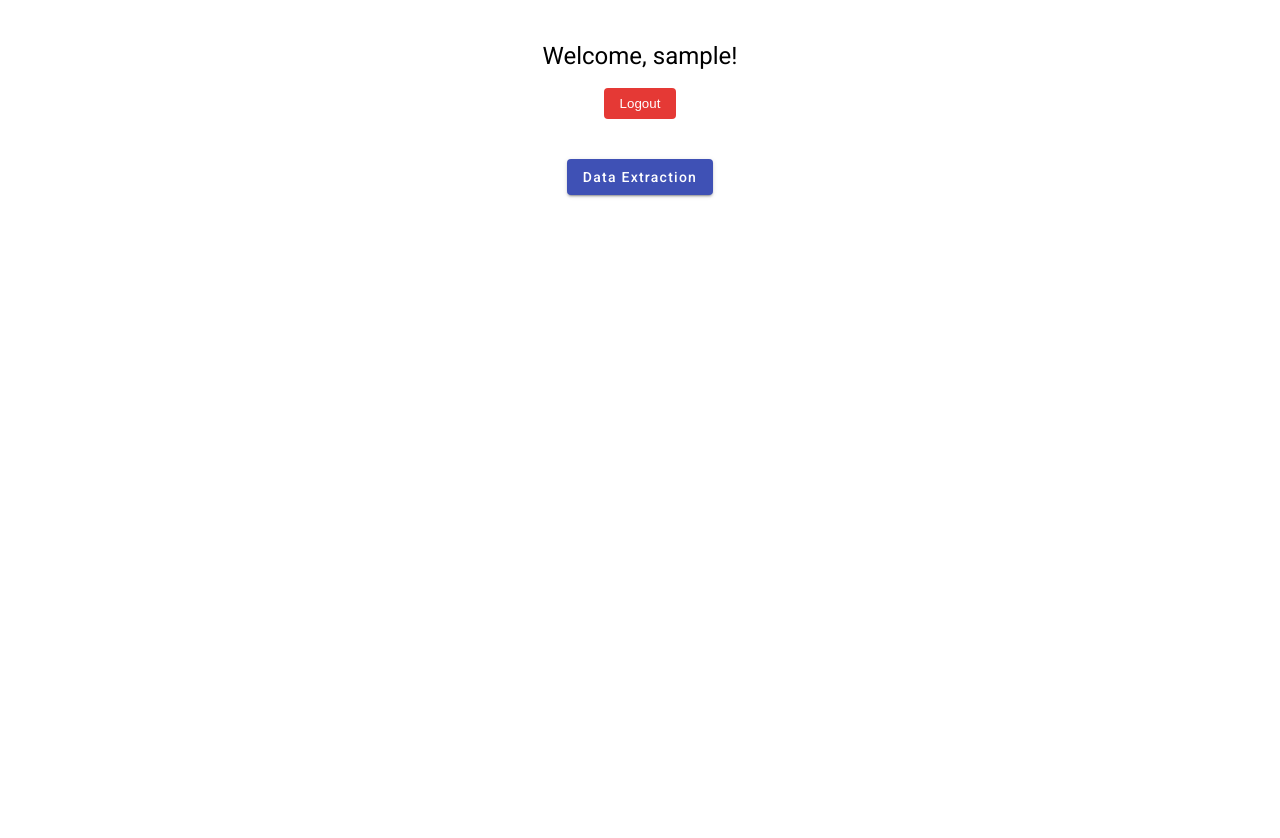
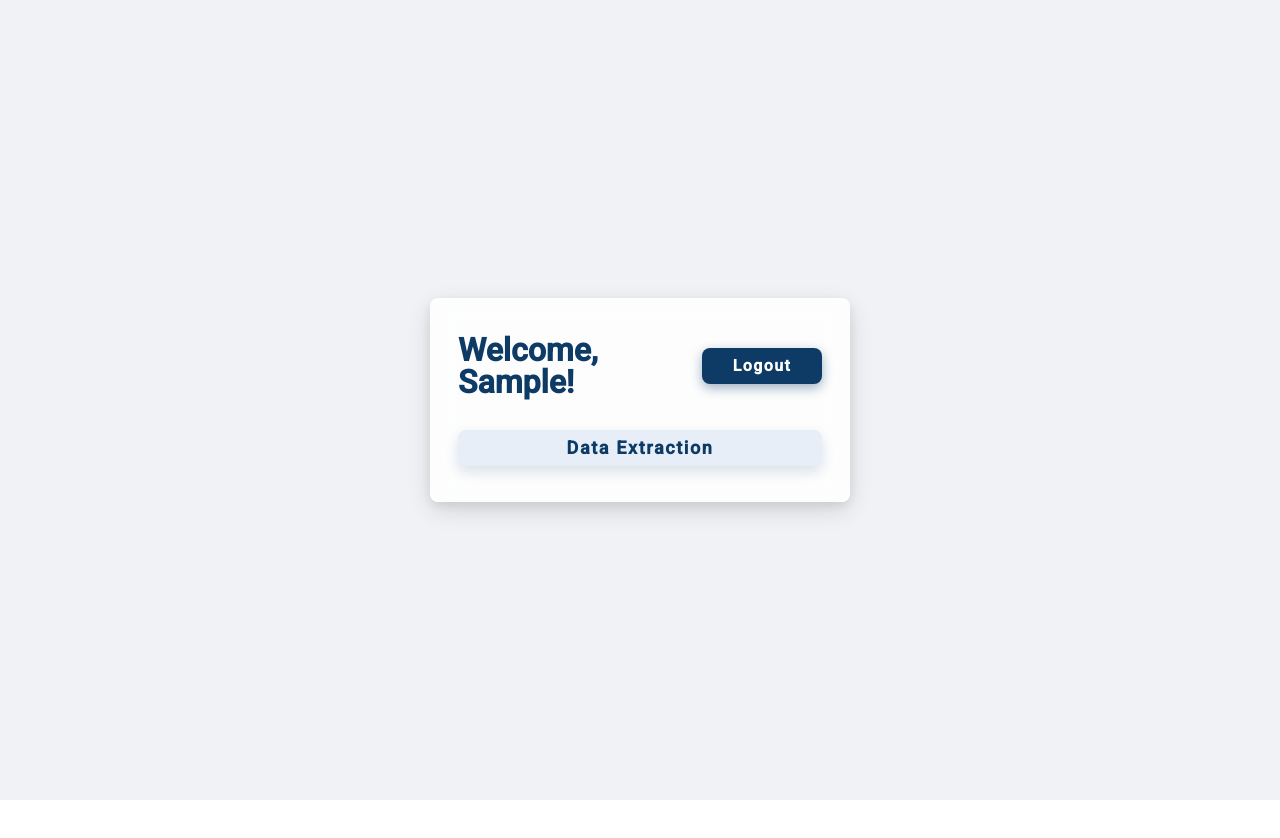
Before and after one commit to PranavUST/Extract-and-Load-PoC, an Angular app in the folder extract-load-ui/: page /landing in a window 1280 px wide. After the commit the page ends 800 px from the top, so only its background shows below. Built offline with nearby package versions, Linux system fonts and the light colour scheme; sample sign-in values are in the browser's storage.

Commit message:
Landing page adjustments

```diff
--- a/extract-load-ui/src/app/pages/landing/landing.html
+++ b/extract-load-ui/src/app/pages/landing/landing.html
@@ -1,15 +1,24 @@
-<div class="landing-container">
-  <h1>Welcome, {{ authService.getCurrentUser()?.username }}!</h1>
+<div class="landing-background">
+  <div class="landing-container">
+    <mat-card>
+      <header class="header">
+        <h1 class="mat-title">
+          Welcome, <span class="username">{{ currentUser?.username }}</span>!
+        </h1>
+        <button (click)="logout()" mat-raised-button class="logout-btn">
+          Logout
+        </button>
+      </header>
 
-  <button (click)="logout()" class="logout-btn">Logout</button>
+      <nav class="nav-buttons">
+        <button mat-raised-button class="nav-btn" routerLink="/data-extraction">
+          Data Extraction
+        </button>
 
-  <div class="nav-buttons">
-    <button mat-raised-button color="primary" routerLink="/data-extraction">Data Extraction</button>
-    <button *ngIf="authService.getUserRole() === 'Admin'"
-        mat-raised-button
-        routerLink="/user-management">
-        User Management
-    </button>
-
+        <button *ngIf="userRole === 'Admin'" mat-raised-button class="nav-btn" routerLink="/user-management">
+          User Management
+        </button>
+      </nav>
+    </mat-card>
   </div>
 </div>
--- a/extract-load-ui/src/app/pages/landing/landing.scss
+++ b/extract-load-ui/src/app/pages/landing/landing.scss
@@ -1,19 +1,85 @@
+.landing-background {
+  min-height: 100vh;
+  display: flex;
+  align-items: center;
+  justify-content: center;
+  background: #f0f2f5; // very light gray background for subtle contrast
+}
+
 .landing-container {
-  text-align: center;
-  margin-top: 40px;
+  width: 100%;
+  max-width: 420px;
+  margin: auto;
 }
-.logout-btn {
-  margin-bottom: 20px;
-  background: #e53935;
-  color: #fff;
-  border: none;
-  padding: 8px 16px;
-  border-radius: 4px;
-  cursor: pointer;
+
+mat-card {
+  padding: 36px 28px;
+  border-radius: 8px; // sharper corners than login page (12px → 8px)
+  background: rgba(255, 255, 255, 0.85); // subtle transparency
+  box-shadow:
+    0 8px 24px rgba(0, 0, 0, 0.12),
+    0 4px 12px rgba(0, 0, 0, 0.08); // layered shadows for depth
+  display: flex;
+  flex-direction: column;
+  gap: 32px;
+  backdrop-filter: saturate(180%) blur(12px); // modern glass effect
 }
+
+.header {
+  display: flex;
+  justify-content: space-between;
+  align-items: center;
+
+  h1.mat-title {
+    margin: 0;
+    font-weight: 700;
+    font-size: 2rem; // slightly bigger than login page
+    color: #0d3b66; // dark blue accent for username and heading
+
+    .username {
+      color: #0d3b66;
+      text-transform: capitalize;
+    }
+  }
+
+  .logout-btn {
+    min-width: 120px;
+    font-weight: 600;
+    font-size: 1rem;
+    border-radius: 8px; // sharper corners
+    padding: 12px 28px;
+    background-color: #0d3b66; // dark blue button
+    color: #fff;
+    box-shadow: 0 4px 12px rgba(13, 59, 102, 0.4);
+    transition: background-color 0.3s ease, box-shadow 0.3s ease;
+
+    &:hover {
+      background-color: #0a2a4a;
+      box-shadow: 0 6px 16px rgba(10, 42, 74, 0.6);
+    }
+  }
+}
+
 .nav-buttons {
-  margin-top: 20px;
   display: flex;
   justify-content: center;
-  gap: 16px;
+  gap: 24px;
+
+  .nav-btn {
+    flex: 1;
+    min-width: 150px;
+    font-weight: 600;
+    font-size: 1.125rem;
+    border-radius: 8px; // sharper corners
+    padding: 14px 28px;
+    background-color: #e7eef7; // very light blue-gray background
+    color: #0d3b66;
+    box-shadow: 0 6px 14px rgba(13, 59, 102, 0.15);
+    transition: background-color 0.3s ease, box-shadow 0.3s ease;
+
+    &:hover {
+      background-color: #c9d9f1;
+      box-shadow: 0 10px 24px rgba(13, 59, 102, 0.3);
+    }
+  }
 }
--- a/extract-load-ui/src/app/pages/landing/landing.ts
+++ b/extract-load-ui/src/app/pages/landing/landing.ts
@@ -4,13 +4,14 @@ import { Router } from '@angular/router';
 import { CommonModule } from '@angular/common';
 import { RouterLink } from '@angular/router';
 import { MatButtonModule } from '@angular/material/button';
+import { MatCardModule } from '@angular/material/card';  // <-- Import MatCardModule here
 
 @Component({
   selector: 'app-landing',
   standalone: true,
   templateUrl: './landing.html',
   styleUrls: ['./landing.scss'],
-  imports: [CommonModule, RouterLink, MatButtonModule]
+  imports: [CommonModule, RouterLink, MatButtonModule, MatCardModule]
 })
 export class Landing {
   constructor(
@@ -18,6 +19,14 @@ export class Landing {
     private router: Router
   ) {}
 
+  get currentUser() {
+    return this.authService.getCurrentUser();
+  }
+
+  get userRole() {
+    return this.authService.getUserRole();
+  }
+
   logout() {
     this.authService.logout();
     this.router.navigate(['/login']);
```
